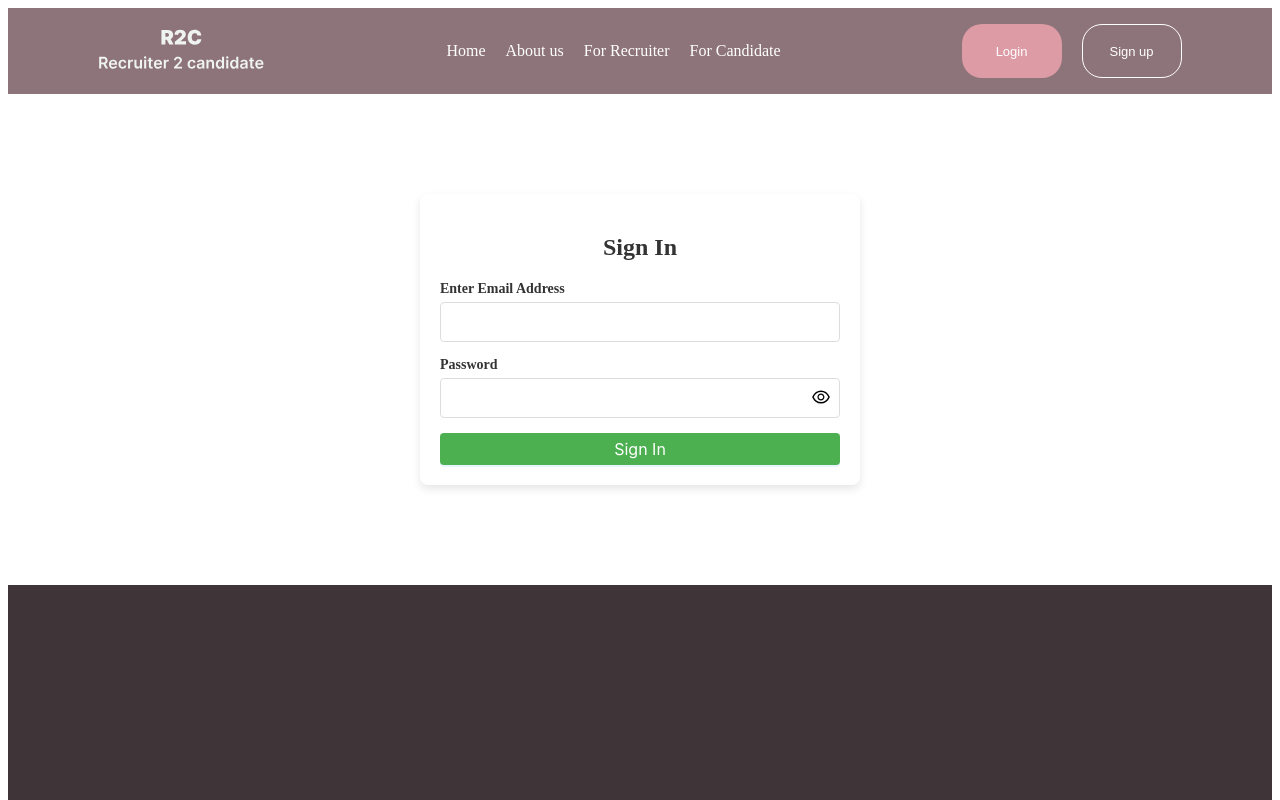
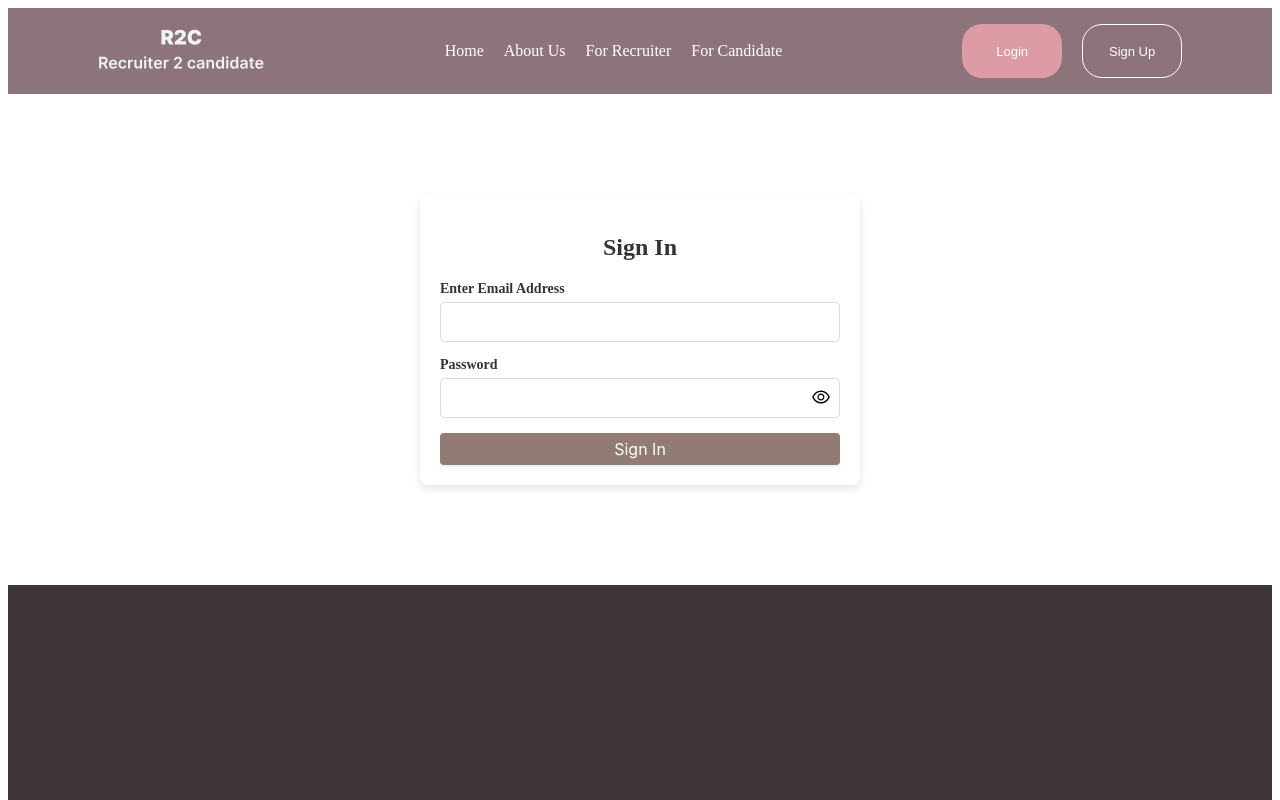
Before and after one commit to Yungflashh/recruiter2candidate, a React (Vite) app: page /signin in a window 1280 px wide. Shown: the top 800 px of the page. Built offline with nearby package versions, Linux system fonts and the light colour scheme.

Commit message:
added the sideBar

```diff
--- a/src/static/Header.jsx
+++ b/src/static/Header.jsx
@@ -1,32 +1,87 @@
+import { useState } from "react";
 import { Link } from "react-router-dom";
-import Logo from "../assets/logo.svg"
-import "../styles/Header.css"
-import { CiMenuFries } from "react-icons/ci";
+import Logo from "../assets/logo.svg";
+import "../styles/Header.css";
+import { CiMenuFries } from "react-icons/ci"; // Menu icon
+import { AiOutlineClose } from "react-icons/ai"; // Close icon
+import SideBar from "./SideBar"; // Import the SideBar component
 
 const Header = () => {
+  // State to manage sidebar visibility and icon
+  const [isSidebarOpen, setIsSidebarOpen] = useState(false);
+  const [isMenu, setIsMenu] = useState(true); // Track whether the menu icon or close icon is displayed
+
+  // Toggle sidebar visibility and icon
+  const toggleSidebar = () => {
+    setIsSidebarOpen(!isSidebarOpen);
+    setIsMenu(!isMenu); // Toggle the icon between menu and close
+  };
+
+  // Close sidebar when link is clicked
+  const closeSidebar = () => {
+    setIsSidebarOpen(false);
+    setIsMenu(true); // Reset the icon back to the menu icon
+  };
+
   return (
     <div className="header-container">
+      <div className="logoDiv">
+        <img src={Logo} alt="Logo" />
+      </div>
 
-            <div className="logoDiv">
-                    <img src={Logo} alt="" />
-            </div>
-                <div className="nav-container">
+      <div className="nav-container">
+        <nav>
+          <Link to={"/"} className="white-text">
+            Home
+          </Link>
+        </nav>
+        <nav>
+          <Link to={"/aboutUs"} className="white-text">
+            About Us
+          </Link>
+        </nav>
+        <nav>
+          <Link to={"/recruiter"} className="white-text">
+            For Recruiter
+          </Link>
+        </nav>
+        <nav>For Candidate</nav>
+      </div>
 
-                <nav><Link  to={"/"} className="white-text">Home </Link></nav>
-                <nav> <Link to={"/aboutUs"} className="white-text">About us </Link>  </nav>
-                <nav><Link to={"/recruiter"}className="white-text" >For Recruiter</Link> </nav>
-                <nav>For Candidate</nav>
+      <div className="btn-container">
+        <button>
+          <Link to={"/signin"} className="white-text">
+            Login
+          </Link>
+        </button>
+        <button>
+          <Link to={"/signUp"} className="white-text">
+            Sign Up
+          </Link>
+        </button>
+      </div>
 
-                </div>
+      {/* Menu Icon or Close Icon */}
+      {isMenu ? (
+        <CiMenuFries
+          id="menu-Bar"
+          size={30}
+          onClick={toggleSidebar} // Toggle sidebar and icon when clicked
+          style={{ cursor: "pointer" }}
+        />
+      ) : (
+        <AiOutlineClose
+          id="close-Bar"
+          size={30}
+          onClick={toggleSidebar} // Toggle sidebar and icon when clicked
+          style={{ cursor: "pointer" }}
+        />
+      )}
 
-                <div className="btn-container">
-                    <button> <Link to={"/signin"} className="white-text" >Login</Link></button>
-                    <button> <Link to={"/signUp"} className="white-text" >Sign up</Link></button>
-                </div>
+      {/* Render Sidebar when isSidebarOpen is true */}
+      {isSidebarOpen && <SideBar closeSidebar={closeSidebar} />} {/* Pass closeSidebar to SideBar */}
+    </div>
+  );
+};
 
-                <CiMenuFries id="menu-Bar" size={30}/>
-    </div>
-  )
-}
-
-export default Header
+export default Header;
--- /dev/null
+++ b/src/static/SideBar.jsx
@@ -0,0 +1,26 @@
+import { Link } from 'react-router-dom'
+import "../styles/SideBar.css"
+
+const SideBar = ({ closeSidebar }) => {
+  return (
+    <>
+         <div className="sideBar-container">
+
+<nav><Link  to={"/"} className="white-text" onClick={closeSidebar}>Home </Link></nav>
+<nav> <Link to={"/aboutUs"} className="white-text" onClick={closeSidebar}>About us </Link>  </nav>
+<nav><Link to={"/recruiter"}className="white-text" onClick={closeSidebar} >For Recruiter</Link> </nav>
+<nav>For Candidate</nav>
+
+
+    <div>
+
+    <button> <Link to={"/signin"} className="white-text" onClick={closeSidebar}>Login</Link></button>
+    <button> <Link to={"/signUp"} className="white-text" onClick={closeSidebar}>Sign up</Link></button>
+    </div>
+
+</div>
+    </>
+  )
+}
+
+export default SideBar
--- a/src/styles/Header.css
+++ b/src/styles/Header.css
@@ -58,7 +58,7 @@
         display: none;
     }
 
-    #menu-Bar{
+    #menu-Bar, #close-Bar{
         display: flex;
         margin-right: 40px;
     }
--- /dev/null
+++ b/src/styles/SideBar.css
@@ -0,0 +1,71 @@
+/* Sidebar Container Styling */
+.sideBar-container {
+    position: fixed;
+    top: 0;
+    left: 0;
+    width: 250px;
+    height: 100vh;
+    background-color: #333;  /* Dark background */
+    padding-top: 30px;
+    display: flex;
+    flex-direction: column;
+    align-items: flex-start;  /* Align content to the left */
+    box-shadow: 2px 0px 10px rgba(0, 0, 0, 0.1);  /* Shadow for depth */
+    padding-left: 20px;
+  }
+
+  /* Styling for each navigation link */
+  .sideBar-container nav {
+    margin-bottom: 20px;
+  }
+
+  .sideBar-container .white-text {
+    color: white;
+    text-decoration: none;
+    font-size: 18px;
+    display: block;  /* Ensure links take full width */
+  }
+
+  .sideBar-container nav:hover .white-text {
+    color: #f1f1f1;
+    font-weight: bold;
+  }
+
+  /* Styling for Buttons (Login, Sign up) */
+  .sideBar-container button {
+    background-color: #555;
+    border: none;
+    padding: 10px 20px;
+    margin-top: auto;  /* Push buttons to the bottom */
+    margin-bottom: 20px;
+    cursor: pointer;
+    border-radius: 5px;
+    width: 100%;
+    text-align: center;  /* Center text inside the button */
+  }
+
+  .sideBar-container button:hover {
+    background-color: #444;  /* Change color on hover */
+  }
+
+  .sideBar-container .white-text {
+    color: white;
+    font-size: 16px;
+    text-decoration: none;
+  }
+
+  /* Mobile Responsiveness */
+  @media (max-width: 768px) {
+    .sideBar-container {
+      width: 200px;  /* Slightly narrower sidebar on mobile */
+      padding-left: 15px;
+    }
+
+    .sideBar-container nav {
+      margin-bottom: 15px;  /* Reduce space between links on mobile */
+    }
+
+    .sideBar-container button {
+      padding: 12px 25px;
+    }
+  }
--- a/src/styles/SignInPage.css
+++ b/src/styles/SignInPage.css
@@ -50,7 +50,7 @@
     width: 100%;
     padding: 12px;
     font-size: 16px;
-    background-color: #4CAF50;
+    background-color: #927b73;
     color: white;
     border: none;
     border-radius: 4px;
@@ -60,7 +60,7 @@
 
   button[type="submit"]:hover,
   .ant-btn-primary:hover {
-    background-color: #45a049;
+    background-color: #f2dfd8;
   }
 
   .password-container {
@@ -86,7 +86,8 @@
   /* Responsive design */
   @media (max-width: 480px) {
     .signIn-container {
-      padding: 15px;
+      width: 100%;
+      padding: 0px;
     }
 
     .signIn-container h2 {
```
